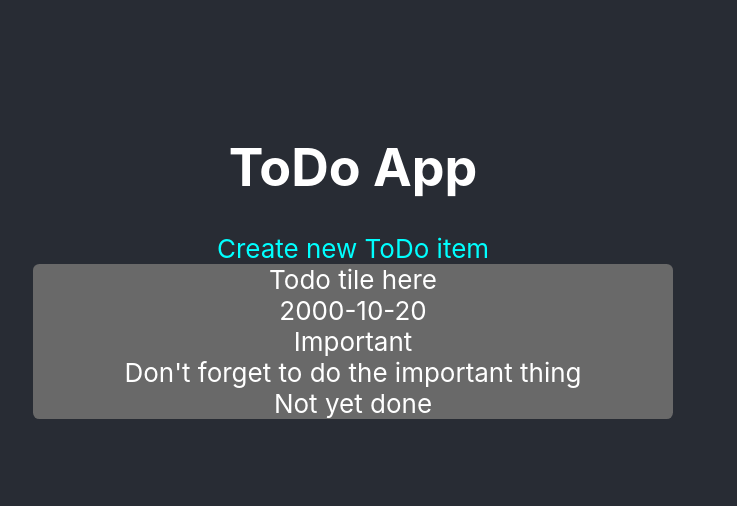
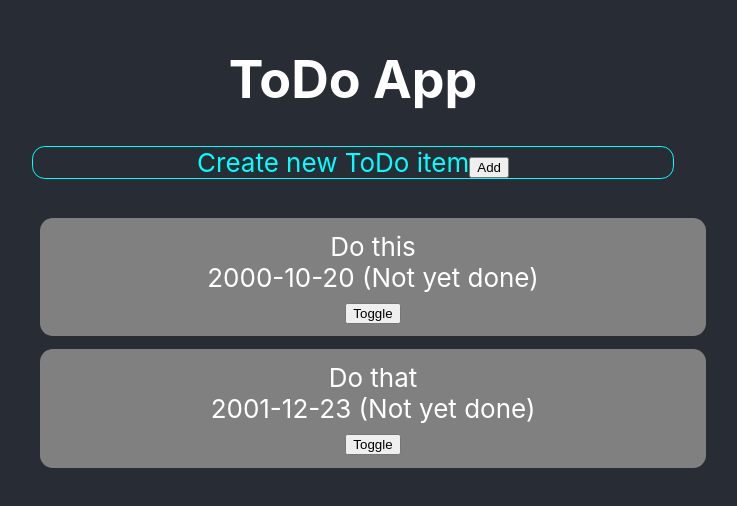
Before and after one commit to robert89221/todo-webapp, a React (Create React App) app: page / in a window 1280 px wide. Shown: the part 140-646 px from the top of the page, without its empty margins (287-1024 px from the left). Built offline with nearby package versions, Linux system fonts and the light colour scheme.

Commit message:
More work

```diff
--- a/src/App.css
+++ b/src/App.css
@@ -11,3 +11,8 @@
   font-size: calc(10px + 2vmin);
   color: white;
 }
+
+.TodoList
+{
+  list-style-type: none;
+}
--- a/src/App.js
+++ b/src/App.js
@@ -6,10 +6,33 @@ import NewTodo from "./components/NewTodo.js";
 let TodoList =
 [
   { date: "2000-10-20",
-    category: "Important",
-    description: "Don't forget to do the important thing",
+    description: "Do this",
+    isDone: false },
+  { date: "2001-12-23",
+    description: "Do that",
     isDone: false },
 ];
+
+export { TodoList };
+
+function BuildList()
+{
+
+  function Item(props, index)
+  {
+    return (
+      <li key={index}>
+        <TodoTile {...props}/>
+      </li>
+    );
+  }
+
+  return (
+    <ul className="TodoList">
+      { TodoList.map( (item, index) => Item(item, index) ) }
+    </ul>
+  );
+}
 
 function App() {
   return (
@@ -18,7 +41,7 @@ function App() {
         <h1>ToDo App</h1>
       </header>
       <NewTodo/>
-      { TodoList.map(TodoTile) }
+      <BuildList/>
     </div>
   );
 }
--- a/src/components/NewTodo.css
+++ b/src/components/NewTodo.css
@@ -2,4 +2,8 @@
 .NewTodo
 {
   color: aqua;
+  border-radius: 1vw;
+  border-style: solid;
+  border-width: 1px;
+  width: 50vw;
 }
--- a/src/components/NewTodo.js
+++ b/src/components/NewTodo.js
@@ -1,11 +1,23 @@
 
 import "./NewTodo.css";
+import { TodoList } from "../App.js";
 
 export default function NewTodo()
 {
+
+  function AddNew()
+  {
+    const item = {date: "2030", description: "Do something", isDone: false};
+    TodoList.push(item);
+    console.log(TodoList);
+  }
+
   return (
+
     <div className="NewTodo">
       Create new ToDo item
+      <button onClick={AddNew}>Add</button>
     </div>
+
   );
 }
--- a/src/components/TodoTile.css
+++ b/src/components/TodoTile.css
@@ -1,7 +1,9 @@
 
 .TodoTile
 {
-  border-radius: 0.5vw;
-  background: dimgray;
+  border-radius: 1vw;
   width: 50vw;
+  margin: 1vw;
+  padding: 1vw;
+  cursor: pointer;
 }
--- a/src/components/TodoTile.js
+++ b/src/components/TodoTile.js
@@ -1,15 +1,24 @@
 
 import "./TodoTile.css";
+import { useState } from "react";
 
 export default function TodoTile(props)
 {
+  const [color, setColor] = useState("grey");
+
+  function changeColor()
+  {
+    setColor(color == "red" ? "green" : "red");
+  }
+
   return (
-    <div className="TodoTile">
-      Todo tile here<br/>
-      { props.date }<br/>
-      { props.category }<br/>
+    <div className="TodoTile"
+         style={{backgroundColor: color}}>
       { props.description }<br/>
-      { props.isDone ? "Done" : "Not yet done" }<br/>
+      <div>
+        { props.date } { props.isDone ? " (Done)" : " (Not yet done)" }
+      </div>
+      <button onClick={changeColor}>Toggle</button>
     </div>
   );
 }
```
